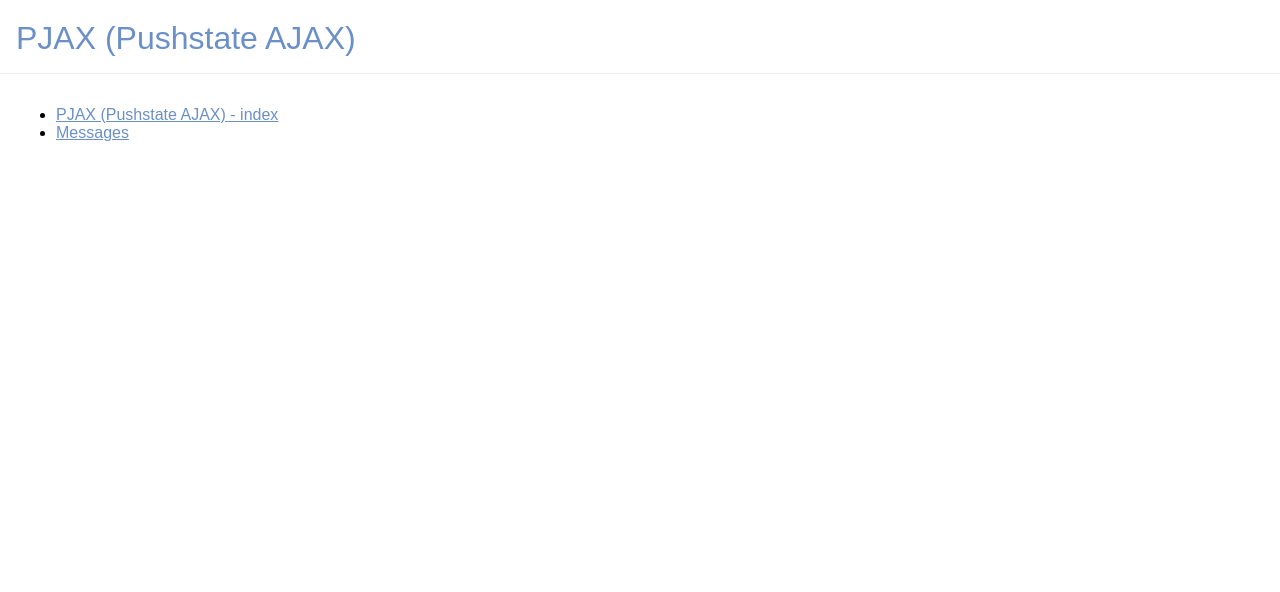
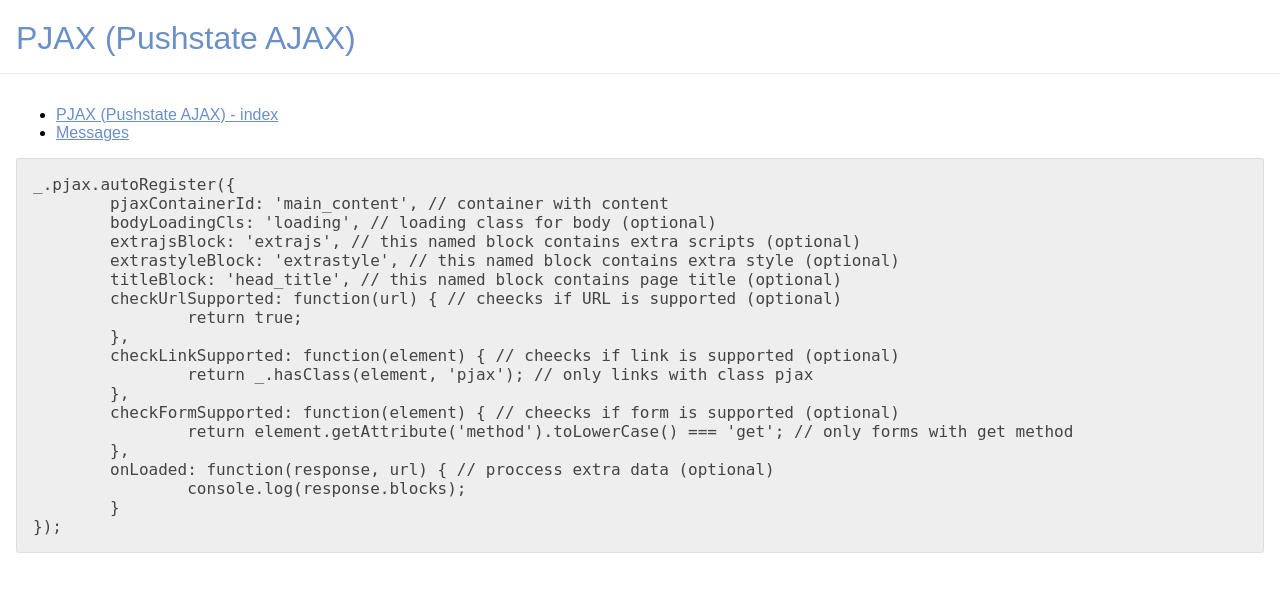
Before and after one commit to mireq/django-ajax-utils, a Django app: template sample_project/templates/pjax.html in a window 1280 px wide. Shown: the top 592 px of the page. Run offline with Django 3.2, Linux system fonts and the light colour scheme; the template is opened without the code that fills it, so the values that code supplies are empty.

Commit message:
Added more examples

```diff
--- a/sample_project/templates/pjax.html
+++ b/sample_project/templates/pjax.html
@@ -1,15 +1,26 @@
-{% extends "base.html" %}
-
-{% load staticfiles %}
-
-{% block head_title %}PJAX (Pushstate AJAX){% endblock %}
-{% block site_title %}PJAX (Pushstate AJAX){% endblock %}
+{% extends "pjax_page.html" %}
 
 {% block content %}
-	{% include "partials/pjax_menu.html" %}
+{{ block.super }}
+<pre>
+_.pjax.autoRegister({
+	pjaxContainerId: 'main_content', // container with content
+	bodyLoadingCls: 'loading', // loading class for body (optional)
+	extrajsBlock: 'extrajs', // this named block contains extra scripts (optional)
+	extrastyleBlock: 'extrastyle', // this named block contains extra style (optional)
+	titleBlock: 'head_title', // this named block contains page title (optional)
+	checkUrlSupported: function(url) { // cheecks if URL is supported (optional)
+		return true;
+	},
+	checkLinkSupported: function(element) { // cheecks if link is supported (optional)
+		return _.hasClass(element, 'pjax'); // only links with class pjax
+	},
+	checkFormSupported: function(element) { // cheecks if form is supported (optional)
+		return element.getAttribute('method').toLowerCase() === 'get'; // only forms with get method
+	},
+	onLoaded: function(response, url) { // proccess extra data (optional)
+		console.log(response.blocks);
+	}
+});
+</pre>
 {% endblock %}
-
-{% block extrajs %}
-	<script src="{% static "django_ajax_utils/js/pjax.js" %}"></script>
-	<script src="{% static "js/pjax_init.js" %}"></script>
-{% endblock %}
--- a/sample_project/templates/pjax_messages.html
+++ b/sample_project/templates/pjax_messages.html
@@ -1,4 +1,4 @@
-{% extends "pjax.html" %}
+{% extends "pjax_page.html" %}
 
 {% block content %}
 {{ block.super }}
--- /dev/null
+++ b/sample_project/templates/pjax_page.html
@@ -0,0 +1,15 @@
+{% extends "base.html" %}
+
+{% load staticfiles %}
+
+{% block head_title %}PJAX (Pushstate AJAX){% endblock %}
+{% block site_title %}PJAX (Pushstate AJAX){% endblock %}
+
+{% block content %}
+	{% include "partials/pjax_menu.html" %}
+{% endblock %}
+
+{% block extrajs %}
+	<script src="{% static "django_ajax_utils/js/pjax.js" %}"></script>
+	<script src="{% static "js/pjax_init.js" %}"></script>
+{% endblock %}
```
